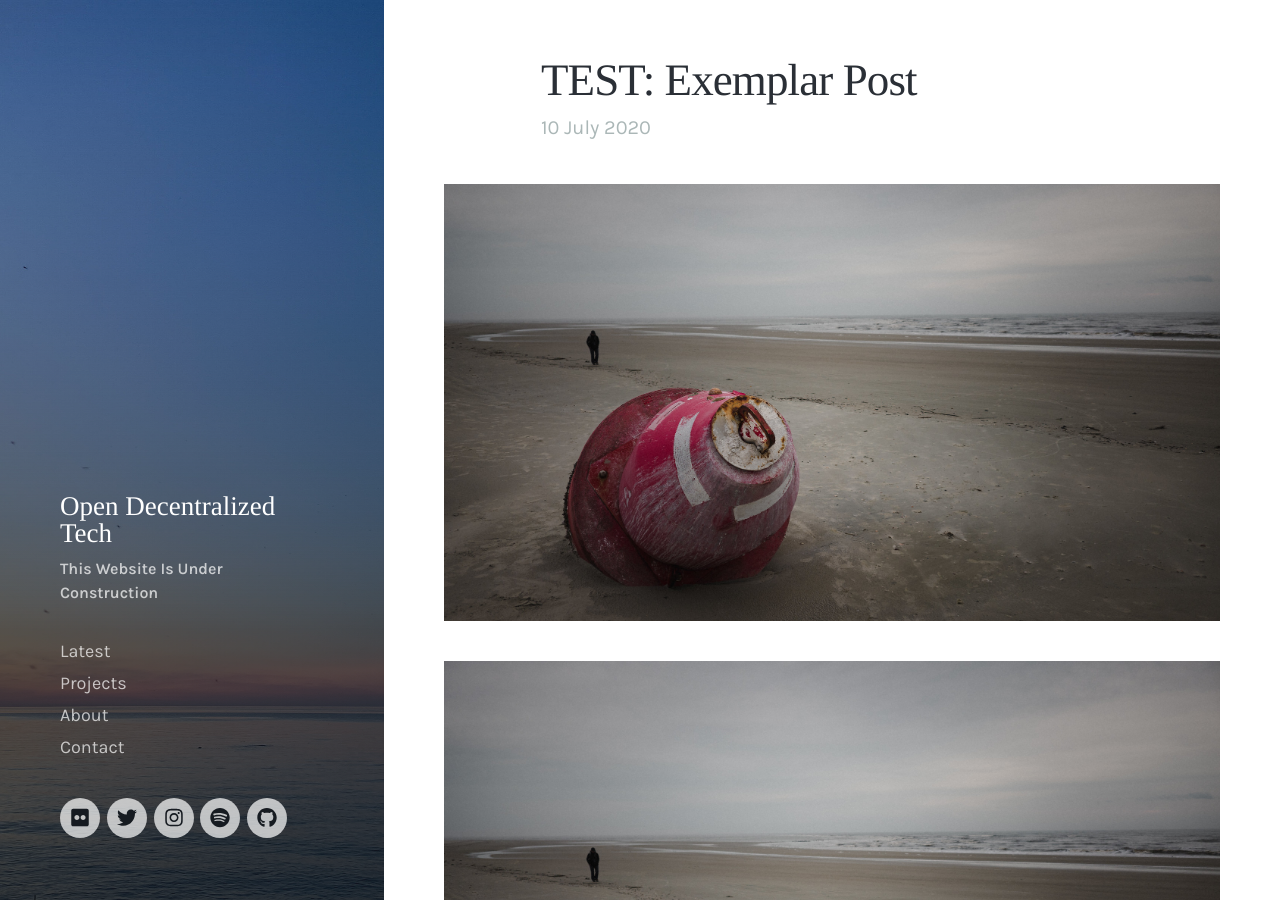
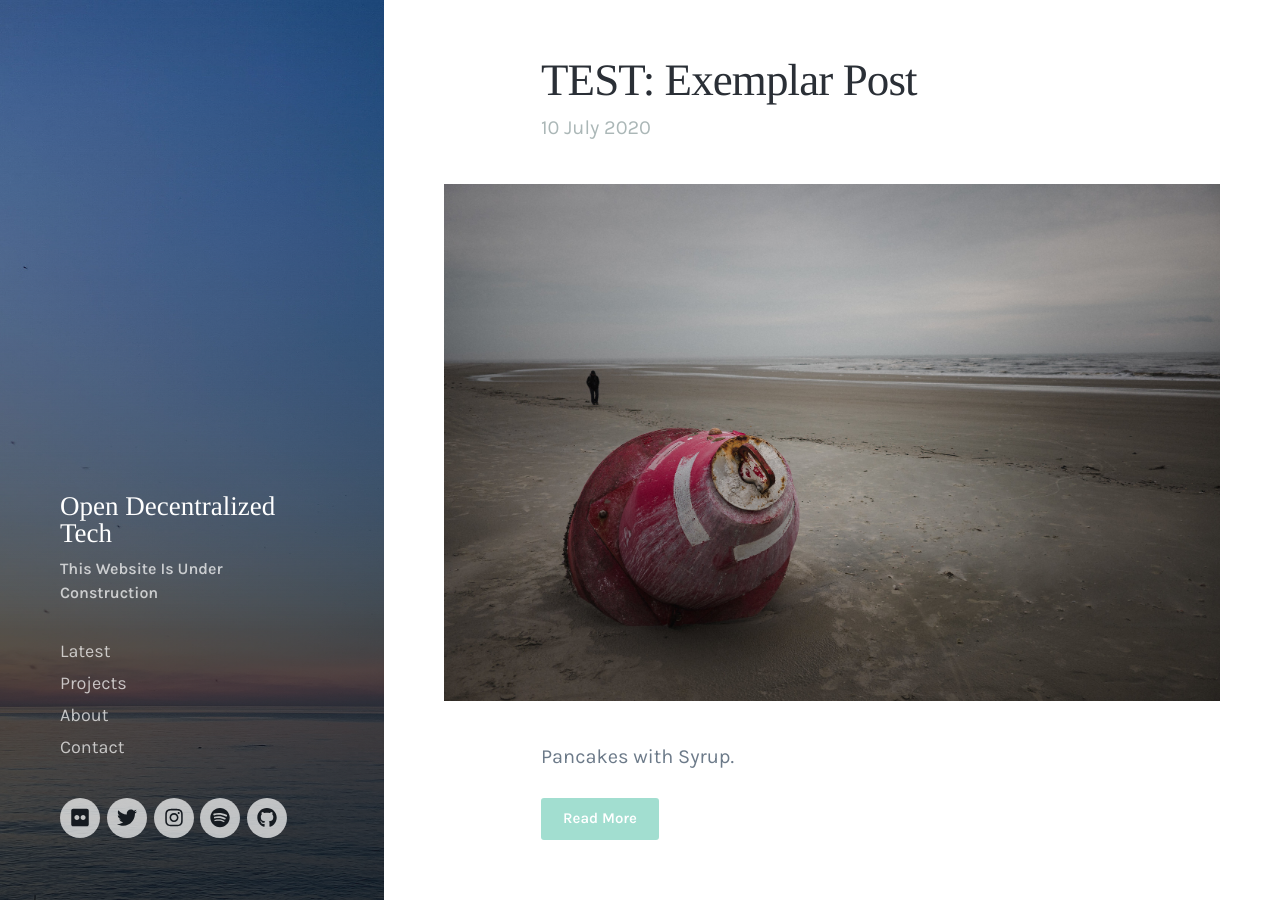
Before and after one commit to OpenDecentralizedTech/ODT-website, a Jekyll site: the page built from index.html, in a window 1280 px wide and 900 px high. Built offline with Jekyll 4.4.1, drawn with Linux system fonts in a browser that asks for light colours; nearby versions of some CDN libraries; the list of posts is cut into pages by our own code.

Commit message:
Update index.html

```diff
--- a/index.html
+++ b/index.html
@@ -18,9 +18,6 @@ featured_image: /images/demo/demo-square3.jpg
 				<p class="blog-post__subtitle">{{ post.date | date_to_long_string }}</p>
 			</div>
 
-			{% if post.featured_image %}
-			<a href="{{ post.url | relative_url }}" class="blog-post__image" style="background-image: url({{ post.featured_image | relative_url }});"></a>
-			{% endif %}
 
 			<div class="blog-post__content">
 				<p>{{ post.content }}</p>
```
